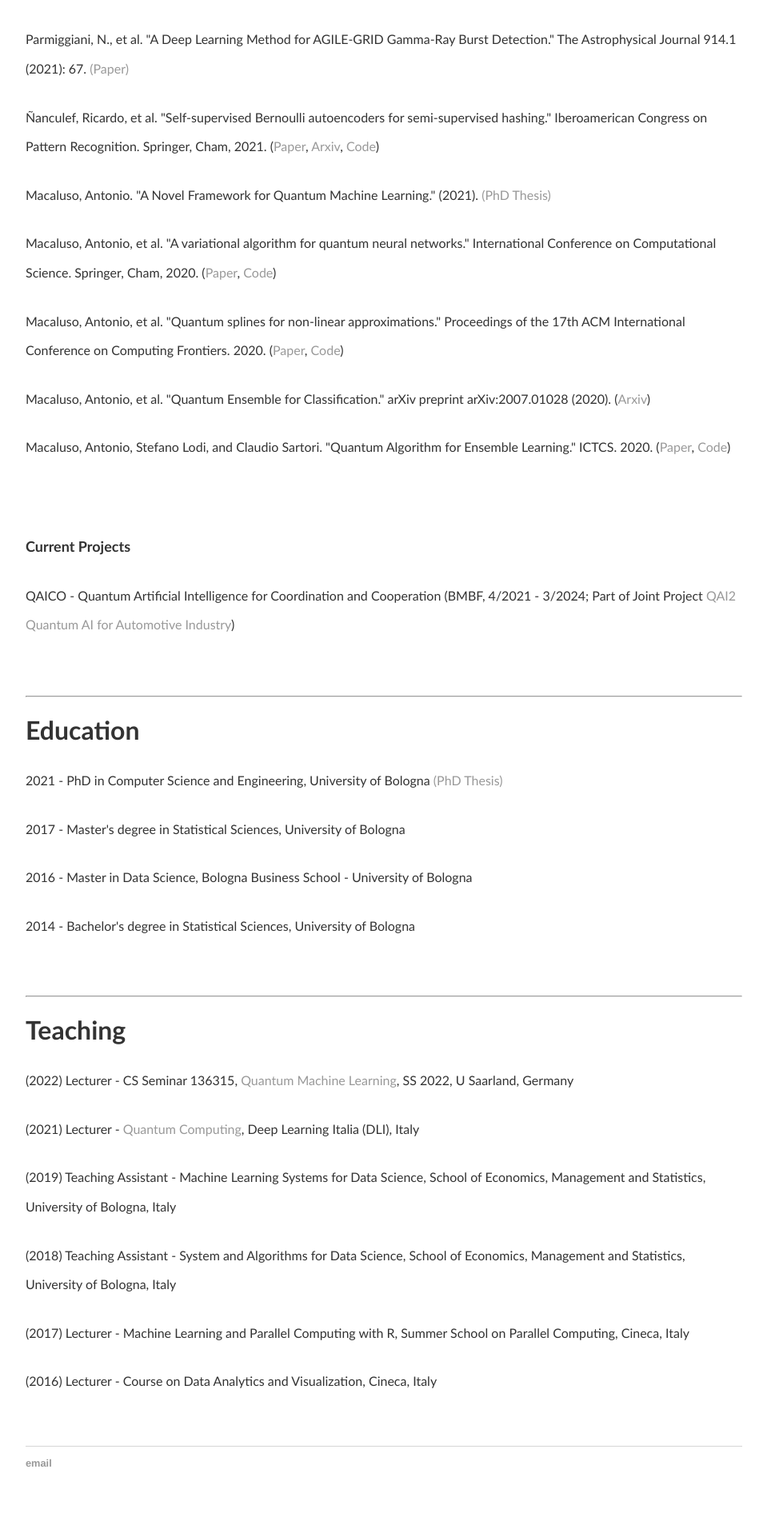
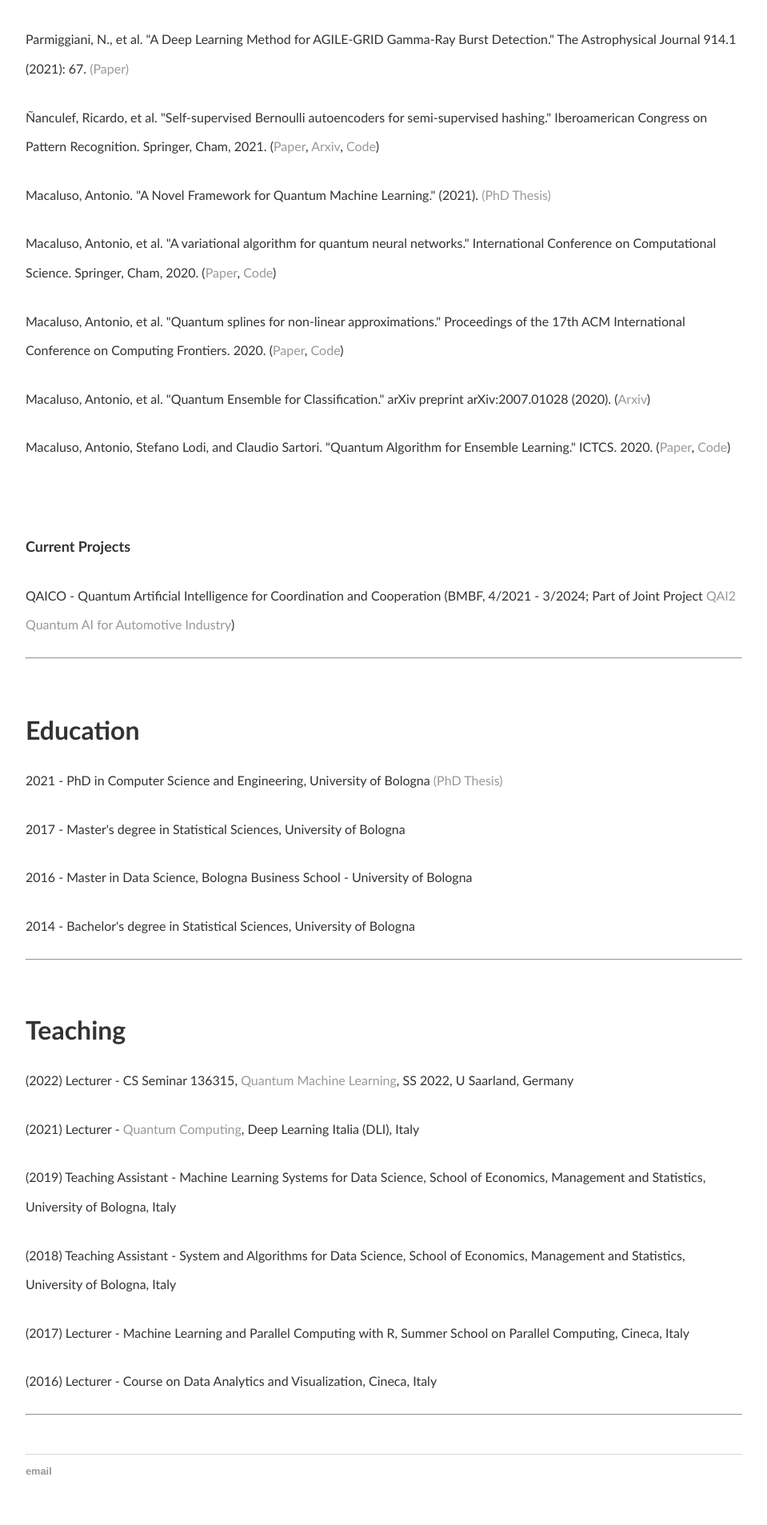
Before and after one commit to amacaluso/amacaluso.github.io, a Jekyll site: the page built from index.html, in a window 1280 px wide. Shown: the part 679-2586 px from the top of the page at 80% size, without its empty margins (160-1119 px from the left). Built offline with Jekyll 4.4.1, drawn with Linux system fonts in a browser that asks for light colours.

Commit message:
Update index.html

```diff
--- a/index.html
+++ b/index.html
@@ -132,9 +132,9 @@ antonio.macaluso@dfki.de</font></font><big> </big><font face="Trebuchet MS"><fon
 	<p><b><font face="Trebuchet MS"><font size="4">Current Projects</font></b>
 	<p><font face="Trebuchet MS"><font size="3">QAICO - Quantum Artificial Intelligence for Coordination and Cooperation (BMBF, 4/2021 - 3/2024; Part of Joint Project <a href="https://www.quantentechnologien.de/forschung/foerderung/quanteninformatik-algorithmen-software-anwendungen/qai2.html">QAI2 Quantum AI for Automotive Industry</a>)
 	</font></p>
+		<hr/>
 
 		<br></br>
-	<hr/>
 
 
 </div><!-- /.blurb -->
@@ -150,9 +150,12 @@ antonio.macaluso@dfki.de</font></font><big> </big><font face="Trebuchet MS"><fon
 
 	<p><font face="Trebuchet MS"><font size="3">2014 - Bachelor's degree in Statistical Sciences, University of Bologna</font></p>
 
+		<hr/>
 
 	<br></br>
-	<hr/>
+	</div><!-- /.blurb -->
+
+</div><!-- /.blurb -->
 
 	<p><b><font face="Trebuchet MS"><font size="6">Teaching</font></b>
 	<p><font face="Trebuchet MS"><font size="3">(2022) Lecturer - CS Seminar 136315, <a href="http://www.dfki.de/%7Eklusch/QML-ss22">Quantum Machine Learning</a>, SS 2022, U Saarland, Germany</font></p>
@@ -166,6 +169,8 @@ antonio.macaluso@dfki.de</font></font><big> </big><font face="Trebuchet MS"><fon
 	<p><font face="Trebuchet MS"><font size="3">(2017) Lecturer - Machine Learning and Parallel Computing with R, Summer School on Parallel Computing, Cineca, Italy</font></p>
 
 	<p><font face="Trebuchet MS"><font size="3">(2016) Lecturer - Course on Data Analytics and Visualization, Cineca, Italy</font></p>
-</div><!-- /.blurb -->
+	    	<hr/>
 
 		<br></br>
+
+</div><!-- /.blurb -->
```
